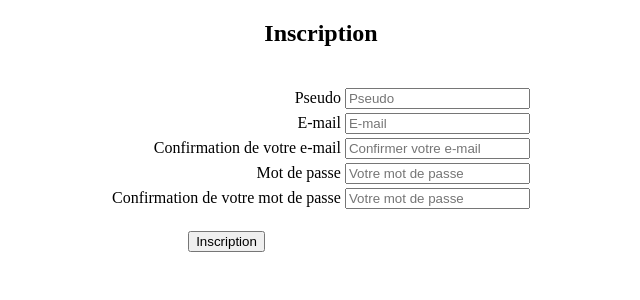
After one commit to davgui35/SITEcollabJPO, a PHP site: page /login.php in a window 1280 px wide. The commit adds this page. Shown: the top 300 px of the page, without its empty margins (319-959 px from the left). Run offline with PHP 8.4, Linux system fonts and the light colour scheme; some libraries are stand-ins or nearby versions.

Commit message:
start_login

```diff
--- /dev/null
+++ b/login.php
@@ -0,0 +1,134 @@
+<?php
+
+$bdd = new PDO ('mysql:host=localhost;dbname=SITEcollabJPO', 'root', '');
+
+function exist($variable_test, $name, $bdd){
+    $req = $bdd->prepare('SELECT * FROM membres WHERE ' . $name . ' = ?');
+    $req->execute(array($variable_test));
+    $exist = $req->rowCount();
+
+    return $exist;
+}
+
+
+if(isset($_POST['forminscription'])){
+    $pseudo = htmlspecialchars($_POST['pseudo']);
+    $mail = htmlspecialchars($_POST['mail']);
+    $mail2 = htmlspecialchars($_POST['mail2']);
+    $mdp = sha1($_POST['mdp']); // Hashage du mot de passe
+    $mdp2 = sha1($_POST['mdp2']);
+
+    if(!empty($_POST['pseudo']) AND !empty($_POST['mail']) AND !empty($_POST['mail2']) AND !empty($_POST['mdp']) AND !empty($_POST['mdp2'])){ //tester si ça marche avec $mdp, $mdp2...
+        if(strlen($pseudo) <= 255){
+            if($mail == $mail2){
+                if(exist($pseudo, 'pseudo', $bdd) == 0){
+                    if(strlen($pseudo) <= 255){
+                        if(filter_var($mail, FILTER_VALIDATE_EMAIL)){ //test e-mail valide ou non ?
+                            if(exist($mail, 'mail', $bdd) == 0){
+                                if($mdp == $mdp2){
+                                    $insertmail = $bdd->prepare('INSERT INTO membres(pseudo, mail, mdp) VALUES(?, ?, ?)');
+                                    $insertmail->execute(array($pseudo, $mail, $mdp));
+                                    $erreur = 'Votre compte à bien été créer !';
+                                } else {
+                                    $erreur = 'Vos mots de passe ne correspondent pas !';
+                                }
+                            } else {
+                                $erreur = 'Ce mail existe déjà, vous avez peut-être déjà un compte ? ';
+                            }
+                        } else {
+                            $erreur = 'Votre mail n\'est pas valide';
+                        }
+                    } else {
+                        $erreur ='Votre mail ne doit pas dépasser 255 caractères';
+                    }
+                } else {
+                    $erreur ='Votre pseudo est déjà utilisé trouvez en un autre !';
+                }
+            } else {
+                $erreur ='Vos mails ne correspondent pas !';
+            }
+        } else {
+            $erreur ='Votre pseudo ne doit pas dépasser 255 caractères';
+        }
+    } else {
+        $erreur = 'Vous devez avoir remplis tout les champs pour vous inscrire';
+    }
+
+}
+
+?>
+
+
+
+<!DOCTYPE html>
+<html lang="fr  ">
+<head>
+    <meta charset="UTF-8">
+    <meta name="viewport" content="width=device-width, initial-scale=div">
+    <meta http-equiv="X-UA-Compatible" content="ie=edge">
+    <title>INSCRIPTION</title>
+</head>
+<body>
+    <div align="center">
+        <h2>Inscription</h2>
+        <br />
+        <form action="" method="POST"> <!--formulaire d'inscription -->
+            <table> <!--Meilleur alignement des éléments dans une table -->
+                <tr>
+                    <td align="right">
+                        <label for="pseudo">Pseudo</label>
+                    </td>
+                    <td>
+                        <input type="text" placeholder="Pseudo" id="pseudo" name="pseudo" value="<?php if(isset($pseudo)){echo $pseudo;}?>"/>
+                    </td>
+                </tr>
+                <tr>
+                    <td align="right">
+                        <label for="mail">E-mail</label>
+                    </td>
+                    <td>
+                        <input type="email" placeholder="E-mail" id="mail" name="mail" value="<?php if(isset($mail)){echo $mail;}?>"/>
+                    </td>
+                </tr>
+                <tr>
+                    <td align="right">
+                        <label for="mail2">Confirmation de votre e-mail</label>
+                    </td>
+                    <td>
+                        <input type="email" placeholder="Confirmer votre e-mail" id="mail2" name="mail2" value="<?php if(isset($mail2)){echo $mail2;}?>"/>
+                    </td>
+                </tr>
+                <tr>
+                    <td align="right">
+                        <label for="mdp">Mot de passe </label>
+                    </td>
+                    <td>
+                        <input type="password" placeholder="Votre mot de passe" id="mdp" name="mdp"/>
+                    </td>
+                </tr>
+                <tr>
+                    <td align="right">
+                        <label for="mdp2">Confirmation de votre mot de passe </label>
+                    </td>
+                    <td>
+                        <input type="password" placeholder="Votre mot de passe" id="mdp2" name="mdp2"/>
+                    </td>
+                </tr>
+
+                <tr>
+
+                    <td align="center">
+                    <br />
+                        <input type="submit" name="forminscription" value="Inscription"/>
+                    </td>
+                </tr>
+            </table>
+        </form>
+        <br /><br />
+        <?php if(isset($erreur)){
+            echo '<font color="red">' . $erreur . '</font>';
+        }
+        ?>
+    </div>
+</body>
+</html>
```
Also changed, not shown: includes/bootstrap.php (line endings or trailing spaces).
